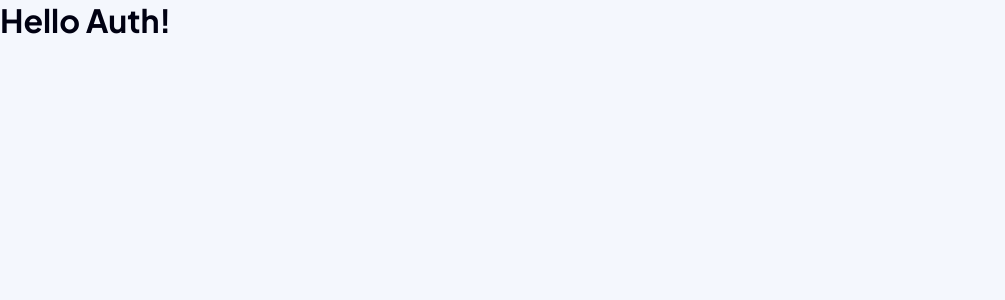
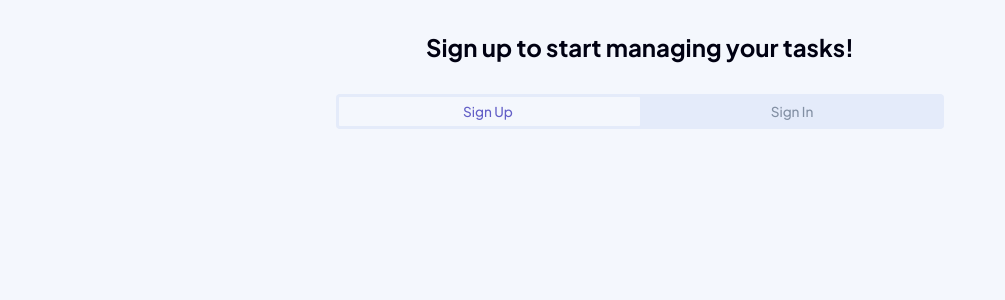
Before and after one commit to branham-dev/kanban-board, a React (Vite) app in the folder apps/web/: page / in a window 1280 px wide. Shown: the top 300 px of the page, without its empty margins (0-1005 px from the left). Built offline with nearby package versions, Linux system fonts and the light colour scheme.

Commit message:
feat(auth): implement UI state toggle for switching between login and register views

```diff
--- a/apps/web/package.json
+++ b/apps/web/package.json
@@ -12,6 +12,7 @@
   },
   "dependencies": {
     "@fontsource/plus-jakarta-sans": "^5.2.8",
+    "clsx": "^2.1.1",
     "react": "^19.2.5",
     "react-dom": "^19.2.5",
     "react-router-dom": "^7.15.1"
--- /dev/null
+++ b/apps/web/src/features/auth/pages/AuthFlow/AuthFlow.module.scss
@@ -0,0 +1,73 @@
+.main {
+  width: 95%;
+  margin: 0 auto;
+
+  .mainContainer {
+    margin-top: 2rem;
+
+    .title {
+      font-size: 1.5rem;
+      text-align: center;
+      margin-bottom: 2rem;
+      animation: fade-slide 0.5s ease-in-out;
+    }
+  }
+}
+
+@keyframes fade-slide {
+  from {
+    opacity: 0;
+    transform: translateY(6px);
+  }
+  to {
+    opacity: 1;
+    transform: translateY(0);
+  }
+}
+
+.section {
+  .authToggle {
+    width: 50%;
+    height: 35px;
+    background-color: var(--color-surface-secondary);
+    margin: 0 auto;
+    display: flex;
+    border-radius: 4px;
+    font-size: 0.85rem;
+    color: var(--color-text-secondary);
+    position: relative;
+
+    .toggleSlider {
+      position: absolute;
+      top: 3px;
+      left: 3px;
+      background-color: var(--color-bg);
+      width: calc(50% - 3px);
+      height: calc(100% - 6px);
+      border-radius: 1px;
+      transition: transform 0.25s ease-in-out;
+
+      &.active {
+        transform: translateX(100%);
+      }
+    }
+
+    button {
+      border: 1px solid var(--color-border-disabled);
+      padding: 0.4em 0.6em;
+      background-color: var(--color-surface-secondary);
+      border-radius: 3px;
+      font-weight: 500;
+      color: var(--color-text-disbled);
+      transition: all ease-in-out 0.3s;
+      -webkit-tap-highlight-color: transparent;
+      z-index: 1;
+      background: transparent;
+      flex: 1;
+
+      &.active {
+        color: var(--color-primary);
+      }
+    }
+  }
+}
--- a/apps/web/src/features/auth/pages/AuthFlow/AuthFlow.tsx
+++ b/apps/web/src/features/auth/pages/AuthFlow/AuthFlow.tsx
@@ -1,8 +1,68 @@
+import React, { useState } from 'react';
+import styles from './AuthFlow.module.scss';
+import clsx from 'clsx';
+
+type AuthButtons = Array<{
+  text: string;
+  isActive: boolean;
+  name: string;
+}>;
 
 const AuthFlow = () => {
+  const [authState, setAuthState] = useState({
+    register: true,
+    login: false,
+  });
+
+  const isRegister = authState.register;
+  const isLogin = authState.login;
+
+  const authButtons: AuthButtons = [
+    { text: 'Sign Up', isActive: isRegister, name: 'register' },
+    { text: 'Sign In', isActive: isLogin, name: 'login' },
+  ];
+
+  const handleAuthClick = (e: React.MouseEvent<HTMLButtonElement>) => {
+    const key = e.currentTarget.name;
+    setAuthState({ register: false, login: false, [key]: true });
+  };
+
+  const activeButton = authButtons.find((button) => button.isActive);
+  if (!activeButton) {
+    throw new Error('No active auth button found');
+  }
+  const h1Key = activeButton.name;
+
   return (
-    <main>
-      <h1>Hello Auth!</h1>
+    <main className={styles.main}>
+      <div className={styles.mainContainer}>
+        <h1 key={h1Key} className={styles.title}>
+          {isRegister && 'Sign up to start managing your tasks!'}
+          {isLogin && 'Login to continue where you left off!'}
+        </h1>
+        <section className={styles.section}>
+          <div className={styles.authToggle}>
+            <div className={clsx(styles.toggleSlider, isLogin && styles.active)}></div>
+            {authButtons.map((button) => {
+              return (
+                <button
+                  key={button.text}
+                  name={button.name}
+                  className={clsx(button.isActive && styles.active)}
+                  onClick={handleAuthClick}
+                >
+                  {button.text}
+                </button>
+              );
+            })}
+          </div>
+        </section>
+        <section>
+          <form action="">
+            <label htmlFor=""></label>
+          </form>
+        </section>
+      </div>
     </main>
   );
 };
--- a/apps/web/src/features/auth/pages/index.ts
+++ b/apps/web/src/features/auth/pages/index.ts
@@ -1,3 +1,3 @@
 import AuthFlow from './AuthFlow/AuthFlow';
 
-export {AuthFlow};
+export { AuthFlow };
--- a/apps/web/src/scss/_semantic.scss
+++ b/apps/web/src/scss/_semantic.scss
@@ -3,7 +3,7 @@
   --color-surface: var(--color-neutral-0);
   --color-surface-secondary: var(--color-neutral-200);
   --color-border: var(--color-neutral-500);
-  --color-border-disabled: var(--color-neutral-#);
+  // --color-border-disabled: var(--color-neutral-#);
 }
 :root {
   --color-text-primary: var(--color-neutral-950);
```
Also changed, not shown: 1 other file (tests, documents, lock files or other folders).
